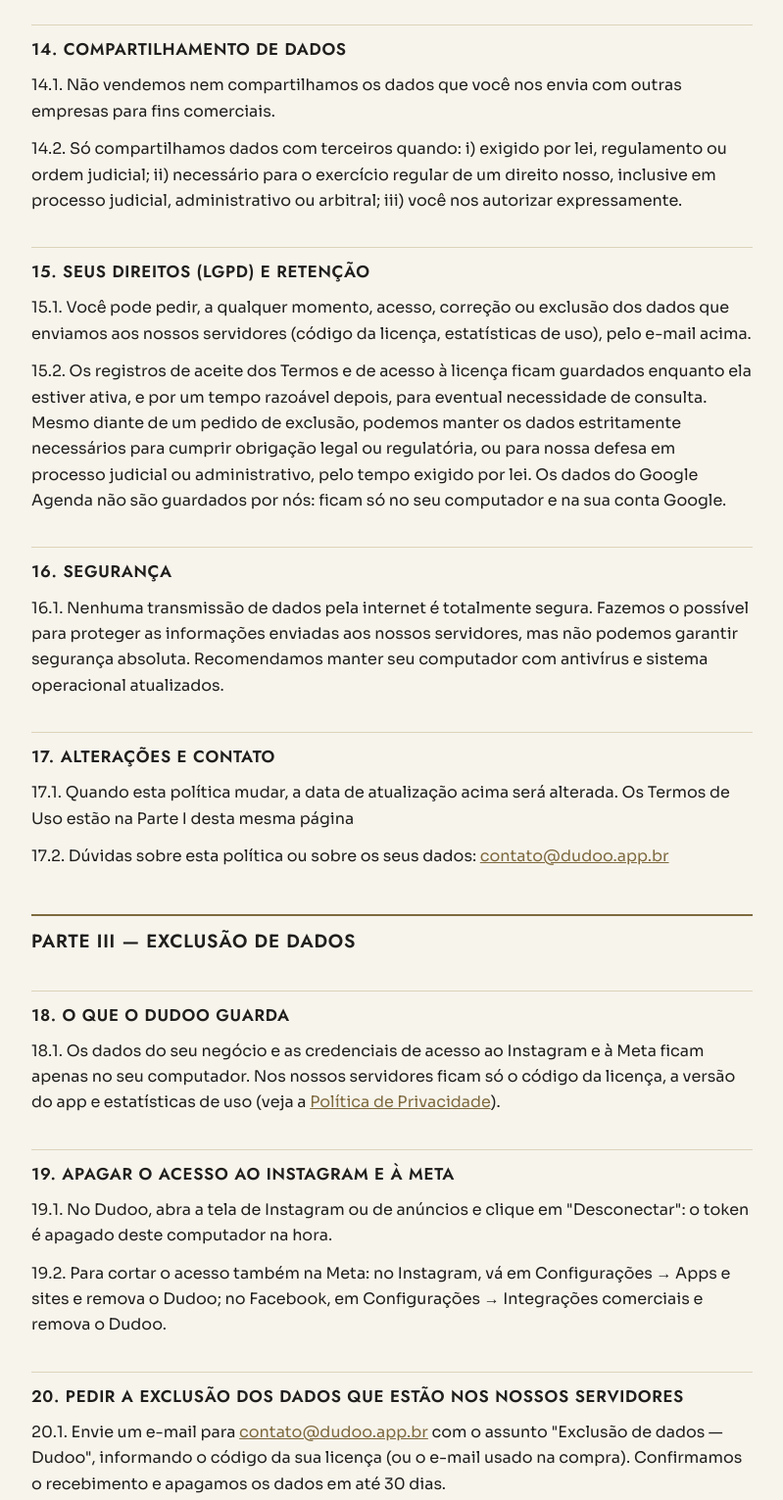
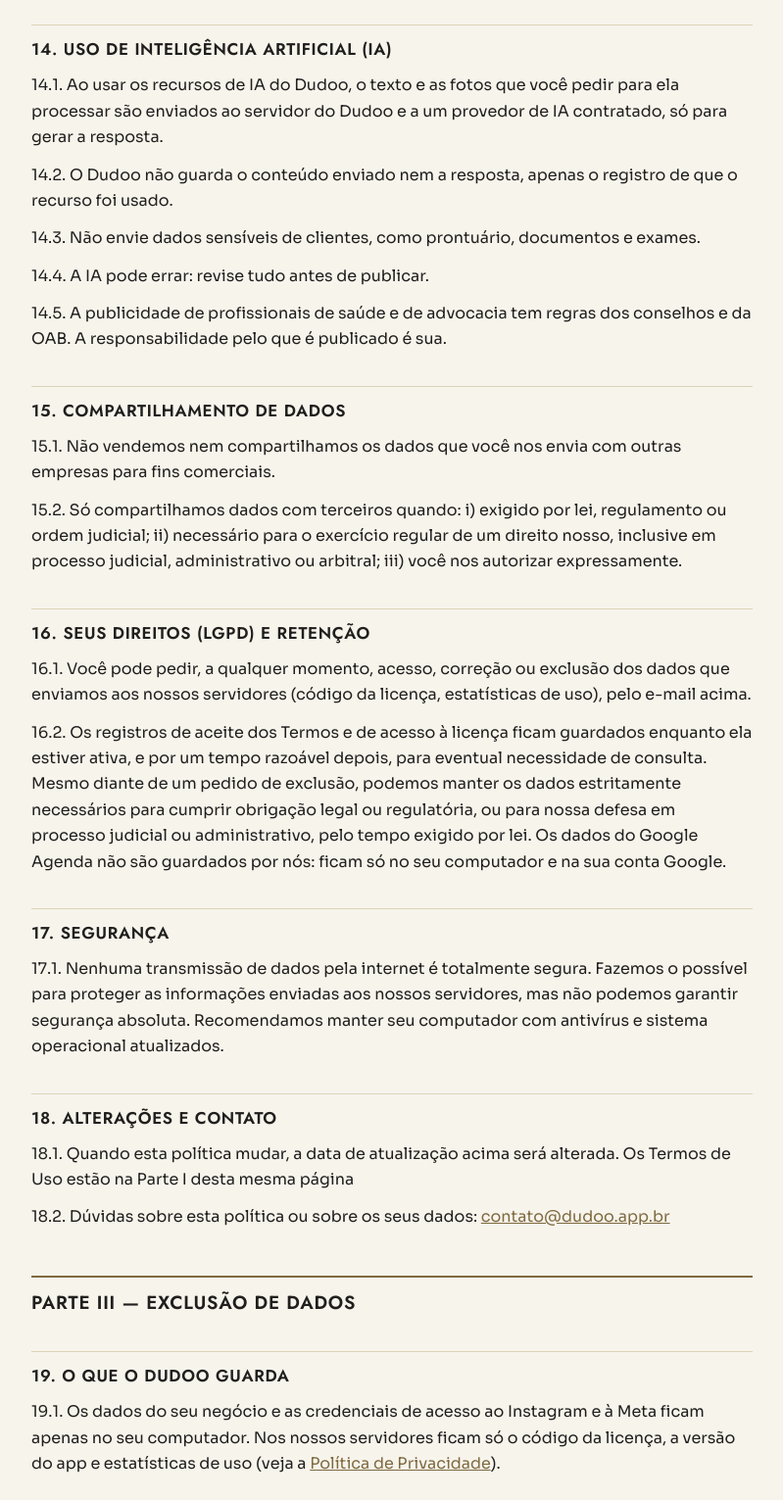
Before and after one commit to eduardoarqt-gif/dudoo-site, a plain HTML site: page termos/index.html in a window 1280 px wide. Shown: the part 4760-6291 px from the top of the page at 98% size, without its empty margins (240-1039 px from the left). Drawn offline with Linux system fonts and the light colour scheme.

Commit message:
Termos: secao 14 Uso de inteligencia artificial (IA); secoes seguintes renumeradas
Co-Authored-By: Claude Sonnet 5.5 <noreply@anthropic.com>

```diff
--- a/termos/index.html
+++ b/termos/index.html
@@ -72,24 +72,30 @@
   <p>12.2. Essas informações também podem ser usadas para enviar avisos sobre novidades, atualizações ou outros produtos do Dudoo — você pode pedir para não receber mais, a qualquer momento, pelo e-mail acima. Isso nunca inclui dados do Google: os dados da sua conta Google (Agenda) não são usados para esse contato, para divulgação nem para qualquer finalidade além da função da Agenda dentro do aplicativo.</p>
   <h2>13. LEITURA DE EXAMES COM IA (OPCIONAL)</h2>
   <p>13.1. O recurso "Ler com IA" só funciona se você contratar o plano de IA e só roda quando você clica; cada leitura consome um uso do plano e tem custo. Nele são enviados apenas os resultados dos exames, o sexo e a idade, sem nome, CPF, data de nascimento, contato, laboratório ou médico. A resposta é um apoio à consulta, pode conter erros e não é diagnóstico nem prescrição; a avaliação e a decisão clínica são sempre suas.</p>
-  <h2>14. COMPARTILHAMENTO DE DADOS</h2>
-  <p>14.1. Não vendemos nem compartilhamos os dados que você nos envia com outras empresas para fins comerciais.</p>
-  <p>14.2. Só compartilhamos dados com terceiros quando: i) exigido por lei, regulamento ou ordem judicial; ii) necessário para o exercício regular de um direito nosso, inclusive em processo judicial, administrativo ou arbitral; iii) você nos autorizar expressamente.</p>
-  <h2>15. SEUS DIREITOS (LGPD) E RETENÇÃO</h2>
-  <p>15.1. Você pode pedir, a qualquer momento, acesso, correção ou exclusão dos dados que enviamos aos nossos servidores (código da licença, estatísticas de uso), pelo e-mail acima.</p>
-  <p>15.2. Os registros de aceite dos Termos e de acesso à licença ficam guardados enquanto ela estiver ativa, e por um tempo razoável depois, para eventual necessidade de consulta. Mesmo diante de um pedido de exclusão, podemos manter os dados estritamente necessários para cumprir obrigação legal ou regulatória, ou para nossa defesa em processo judicial ou administrativo, pelo tempo exigido por lei. Os dados do Google Agenda não são guardados por nós: ficam só no seu computador e na sua conta Google.</p>
-  <h2>16. SEGURANÇA</h2>
-  <p>16.1. Nenhuma transmissão de dados pela internet é totalmente segura. Fazemos o possível para proteger as informações enviadas aos nossos servidores, mas não podemos garantir segurança absoluta. Recomendamos manter seu computador com antivírus e sistema operacional atualizados.</p>
-  <h2>17. ALTERAÇÕES E CONTATO</h2>
-  <p>17.1. Quando esta política mudar, a data de atualização acima será alterada. Os Termos de Uso estão na Parte I desta mesma página</p>
-  <p>17.2. Dúvidas sobre esta política ou sobre os seus dados: <a href="mailto:contato@dudoo.app.br">contato@dudoo.app.br</a></p>
+  <h2>14. USO DE INTELIGÊNCIA ARTIFICIAL (IA)</h2>
+  <p>14.1. Ao usar os recursos de IA do Dudoo, o texto e as fotos que você pedir para ela processar são enviados ao servidor do Dudoo e a um provedor de IA contratado, só para gerar a resposta.</p>
+  <p>14.2. O Dudoo não guarda o conteúdo enviado nem a resposta, apenas o registro de que o recurso foi usado.</p>
+  <p>14.3. Não envie dados sensíveis de clientes, como prontuário, documentos e exames.</p>
+  <p>14.4. A IA pode errar: revise tudo antes de publicar.</p>
+  <p>14.5. A publicidade de profissionais de saúde e de advocacia tem regras dos conselhos e da OAB. A responsabilidade pelo que é publicado é sua.</p>
+  <h2>15. COMPARTILHAMENTO DE DADOS</h2>
+  <p>15.1. Não vendemos nem compartilhamos os dados que você nos envia com outras empresas para fins comerciais.</p>
+  <p>15.2. Só compartilhamos dados com terceiros quando: i) exigido por lei, regulamento ou ordem judicial; ii) necessário para o exercício regular de um direito nosso, inclusive em processo judicial, administrativo ou arbitral; iii) você nos autorizar expressamente.</p>
+  <h2>16. SEUS DIREITOS (LGPD) E RETENÇÃO</h2>
+  <p>16.1. Você pode pedir, a qualquer momento, acesso, correção ou exclusão dos dados que enviamos aos nossos servidores (código da licença, estatísticas de uso), pelo e-mail acima.</p>
+  <p>16.2. Os registros de aceite dos Termos e de acesso à licença ficam guardados enquanto ela estiver ativa, e por um tempo razoável depois, para eventual necessidade de consulta. Mesmo diante de um pedido de exclusão, podemos manter os dados estritamente necessários para cumprir obrigação legal ou regulatória, ou para nossa defesa em processo judicial ou administrativo, pelo tempo exigido por lei. Os dados do Google Agenda não são guardados por nós: ficam só no seu computador e na sua conta Google.</p>
+  <h2>17. SEGURANÇA</h2>
+  <p>17.1. Nenhuma transmissão de dados pela internet é totalmente segura. Fazemos o possível para proteger as informações enviadas aos nossos servidores, mas não podemos garantir segurança absoluta. Recomendamos manter seu computador com antivírus e sistema operacional atualizados.</p>
+  <h2>18. ALTERAÇÕES E CONTATO</h2>
+  <p>18.1. Quando esta política mudar, a data de atualização acima será alterada. Os Termos de Uso estão na Parte I desta mesma página</p>
+  <p>18.2. Dúvidas sobre esta política ou sobre os seus dados: <a href="mailto:contato@dudoo.app.br">contato@dudoo.app.br</a></p>
   <h2 class="parte">PARTE III — EXCLUSÃO DE DADOS</h2>
-  <h2 id="exclusao-de-dados">18. O QUE O DUDOO GUARDA</h2>
-  <p>18.1. Os dados do seu negócio e as credenciais de acesso ao Instagram e à Meta ficam apenas no seu computador. Nos nossos servidores ficam só o código da licença, a versão do app e estatísticas de uso (veja a <a href="#privacidade">Política de Privacidade</a>).</p>
-  <h2>19. APAGAR O ACESSO AO INSTAGRAM E À META</h2>
-  <p>19.1. No Dudoo, abra a tela de Instagram ou de anúncios e clique em "Desconectar": o token é apagado deste computador na hora.</p>
-  <p>19.2. Para cortar o acesso também na Meta: no Instagram, vá em Configurações → Apps e sites e remova o Dudoo; no Facebook, em Configurações → Integrações comerciais e remova o Dudoo.</p>
-  <h2>20. PEDIR A EXCLUSÃO DOS DADOS QUE ESTÃO NOS NOSSOS SERVIDORES</h2>
-  <p>20.1. Envie um e-mail para <a href="mailto:contato@dudoo.app.br">contato@dudoo.app.br</a> com o assunto "Exclusão de dados — Dudoo", informando o código da sua licença (ou o e-mail usado na compra). Confirmamos o recebimento e apagamos os dados em até 30 dias.</p>
-  <p>20.2. Podemos manter o estritamente necessário para cumprir obrigação legal ou regulatória, ou para a nossa defesa em processo judicial ou administrativo, pelo tempo exigido por lei.</p>
+  <h2 id="exclusao-de-dados">19. O QUE O DUDOO GUARDA</h2>
+  <p>19.1. Os dados do seu negócio e as credenciais de acesso ao Instagram e à Meta ficam apenas no seu computador. Nos nossos servidores ficam só o código da licença, a versão do app e estatísticas de uso (veja a <a href="#privacidade">Política de Privacidade</a>).</p>
+  <h2>20. APAGAR O ACESSO AO INSTAGRAM E À META</h2>
+  <p>20.1. No Dudoo, abra a tela de Instagram ou de anúncios e clique em "Desconectar": o token é apagado deste computador na hora.</p>
+  <p>20.2. Para cortar o acesso também na Meta: no Instagram, vá em Configurações → Apps e sites e remova o Dudoo; no Facebook, em Configurações → Integrações comerciais e remova o Dudoo.</p>
+  <h2>21. PEDIR A EXCLUSÃO DOS DADOS QUE ESTÃO NOS NOSSOS SERVIDORES</h2>
+  <p>21.1. Envie um e-mail para <a href="mailto:contato@dudoo.app.br">contato@dudoo.app.br</a> com o assunto "Exclusão de dados — Dudoo", informando o código da sua licença (ou o e-mail usado na compra). Confirmamos o recebimento e apagamos os dados em até 30 dias.</p>
+  <p>21.2. Podemos manter o estritamente necessário para cumprir obrigação legal ou regulatória, ou para a nossa defesa em processo judicial ou administrativo, pelo tempo exigido por lei.</p>
 </main></body></html>
```
